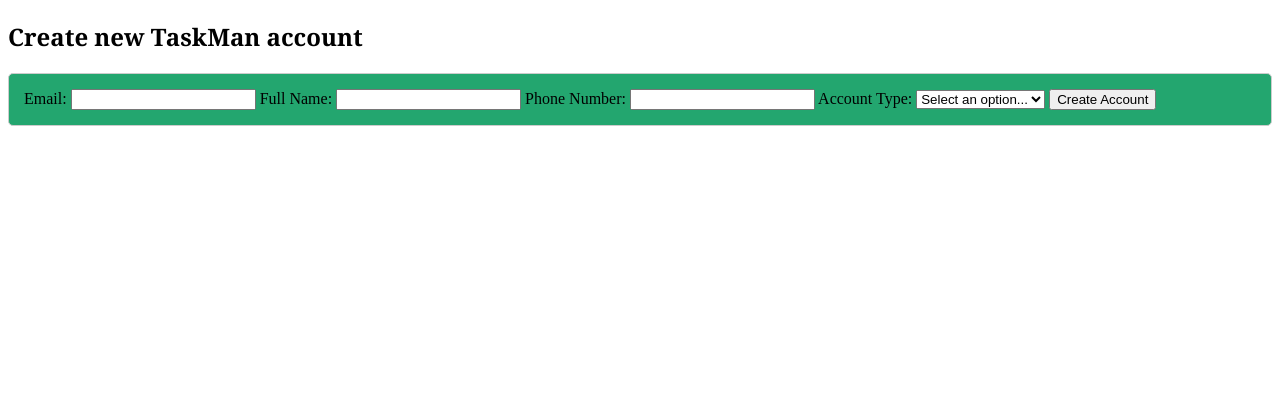
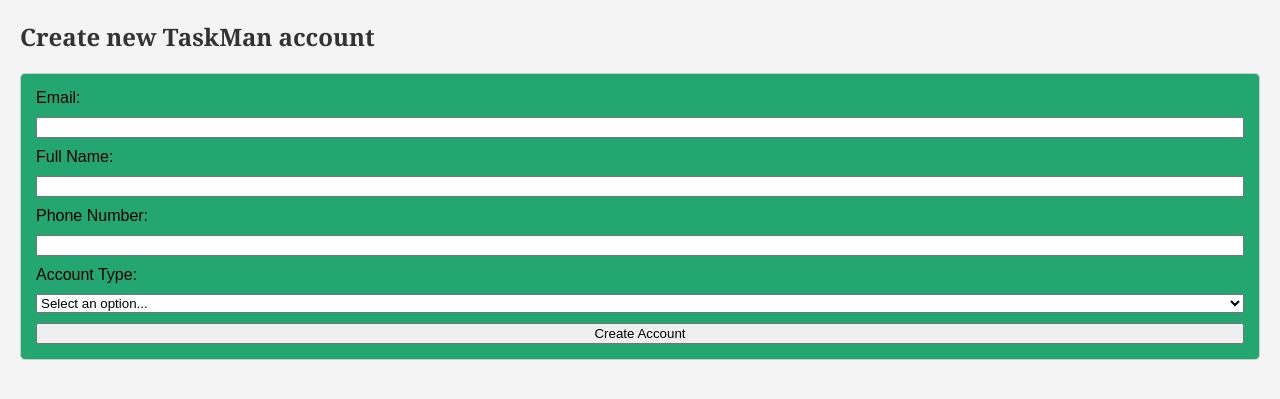
Before and after one commit to JacobAllenSchmidt/DatabaseProject, a Flask app: page /create_account in a window 1280 px wide. Shown: the top 399 px of the page. Run offline with Flask 3, Linux system fonts and the light colour scheme.

Commit message:
Improve styles for account creation page

```diff
--- a/static/styles/styles.css
+++ b/static/styles/styles.css
@@ -16,3 +16,42 @@
     border: 1px solid #ccc;
     border-radius: 5px;
 }
+
+.form {
+    display: flex;
+    flex-direction: column;
+    flex-wrap: wrap;
+    align-items: left;
+    gap: 10px;
+}
+
+body {
+    font-family: Arial, sans-serif;
+    margin: 20px;
+    background-color: #f4f4f4;
+}
+
+h1, h2 {
+    color: #333;
+}
+
+.section {
+    background-color: white;
+    padding: 15px;
+    margin-bottom: 20px;
+    border: 1px solid #ccc;
+    border-radius: 5px;
+}
+
+.job-box {
+    padding: 10px;
+    margin-top: 10px;
+    background-color: #eeeeee;
+    border: 1px solid #ccc;
+}
+
+button {
+    padding: 10px 15px;
+    font-size: 14px;
+    cursor: pointer;
+}
--- a/templates/create_account.html
+++ b/templates/create_account.html
@@ -10,13 +10,16 @@
 <body>
     <h2>Create new TaskMan account</h2>
     <div class="loginDiv">
-    <form method="POST">
+        <form method="POST" class="form">
             <label for="email">Email:</label>
             <input type="email" id="email" name="email">
+
             <label for="name">Full Name:</label>
             <input type="text" id="name" name="name">
+
             <label for="phonenum">Phone Number:</label>
             <input type="text" id="phonenum" name="phonenum">
+
             <label for="account_type">Account Type:</label>
             <select id="account_type" name="account_type" required="true">
                 <!-- The placeholder option -->
```
Lines whose indentation alone changed are shown as unchanged.
